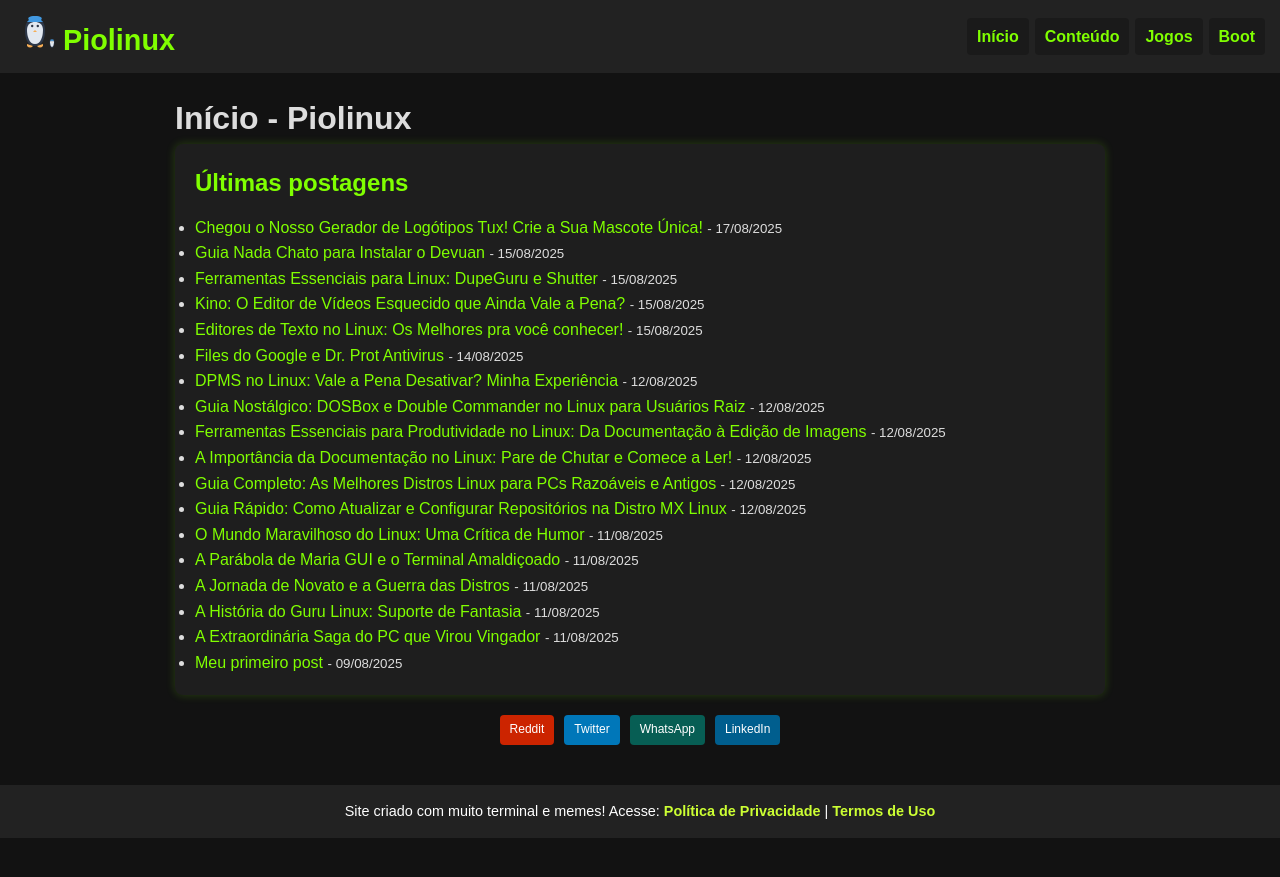
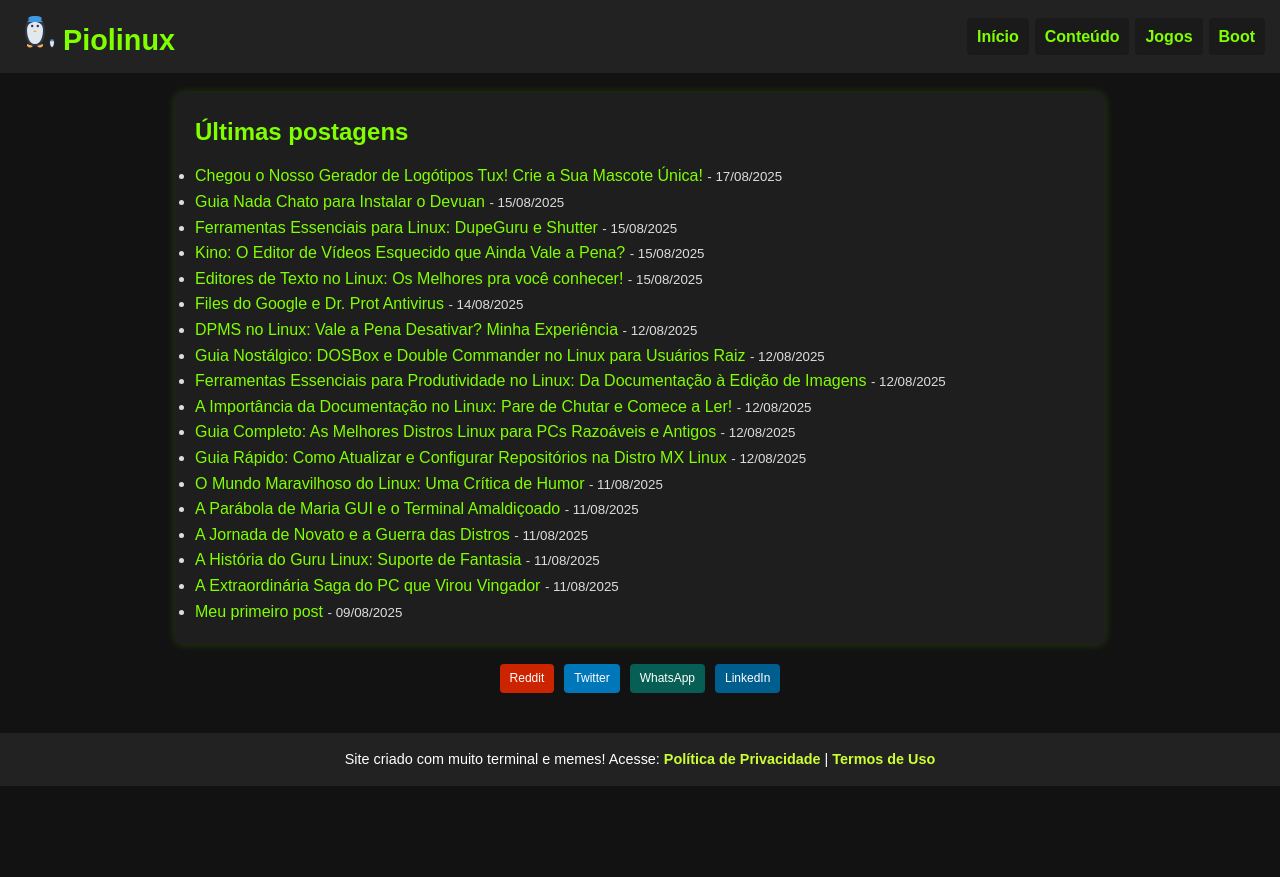
Before and after one commit to Piolinux/piolinux-site, a Jekyll site: the page built from index.md, in a window 1280 px wide. Shown: the top 877 px of the page. Built offline with Jekyll 4.4.1, drawn with Linux system fonts in a browser that asks for light colours; our own code applies the rules of GitHub Pages for plain Markdown files.

Commit message:
Update index.md

```diff
--- a/index.md
+++ b/index.md
@@ -1,6 +1,4 @@
----
-title: "Início - Piolinux"
----
+
 <!--
     Removida a tag <main> e a tag <h>
     para evitar duplicações e erros de HTML.
```
